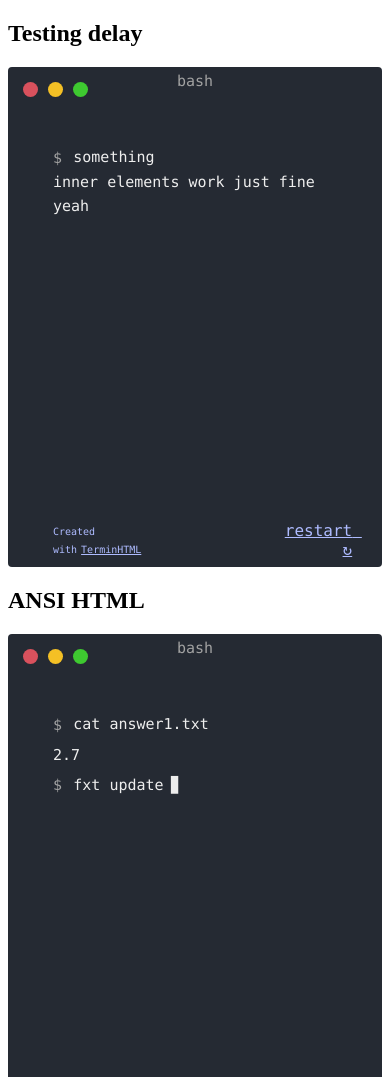
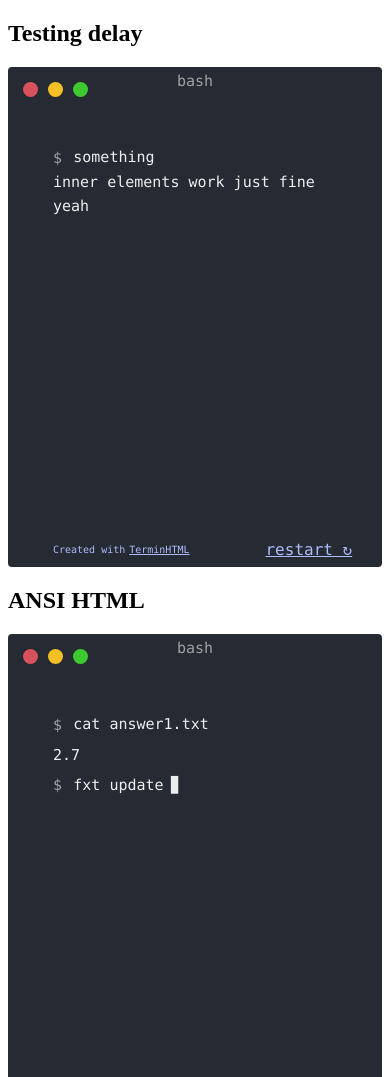
Before and after one commit to nickderobertis/terminhtml-js, a website built with Vite: page dev-src/index.html in a window 390 px wide. Shown: the top 1077 px of the page. Built offline with nearby package versions, Linux system fonts and the light colour scheme.

Commit message:
fix: Adjust alignment of branding for mobile and avoid restart from affecting alignment

```diff
--- a/src/termynal.css
+++ b/src/termynal.css
@@ -130,6 +130,11 @@ a[data-terminal-control] {
   color: var(--color-terminal-control-text);
 }
 
+[data-terminal-branding] {
+  display: flex;
+  align-items: center;
+}
+
 [data-terminal-branding] a {
   color: var(--color-terminal-control-text);
   font-size: 10px;
--- a/src/termynal.ts
+++ b/src/termynal.ts
@@ -233,9 +233,7 @@ export class Termynal {
       line.removeAttribute(`${this.pfx}-cursor`);
     }
     this._addRestart();
-    if (this.speedControlElement) {
-      this.speedControlElement.style.visibility = "hidden";
-    }
+    this.bottomBar.removeChild(this.speedControlElement);
     this.lineDelay = this.originalLineDelay;
     this.typeDelay = this.originalTypeDelay;
     this.startDelay = this.originalStartDelay;
```
